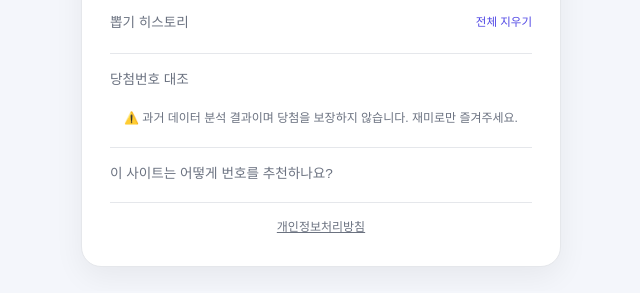
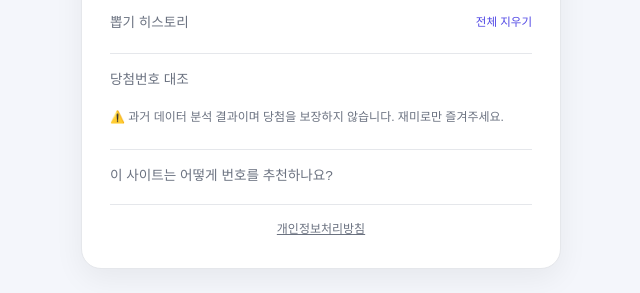
Before and after one commit to 01033199305k-stack/lotto-app, a Flask app: page / in a window 1280 px wide. Shown: the part 580-873 px from the top of the page, without its empty margins (319-959 px from the left). Before the commit the page ends 847 px from the top, so only its background shows below. Run offline with Flask 3, Linux system fonts and the light colour scheme.

Commit message:
Left-align disclaimer text to fix uneven line wrap

```diff
--- a/static/style.css
+++ b/static/style.css
@@ -293,7 +293,9 @@ h1 {
 .disclaimer {
   margin: 20px 0 0;
   font-size: 0.75rem;
+  line-height: 1.6;
   color: var(--muted);
+  text-align: left;
 }
 
 .footer {
```
